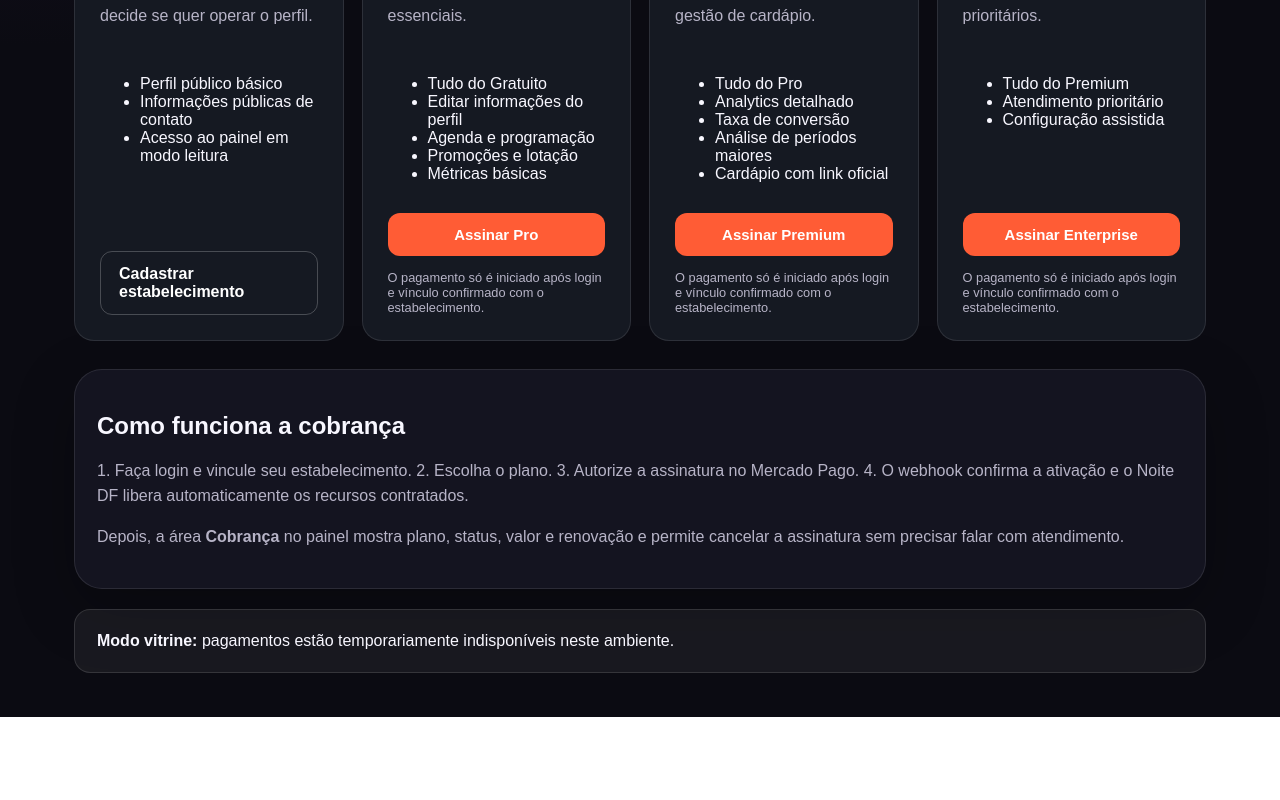
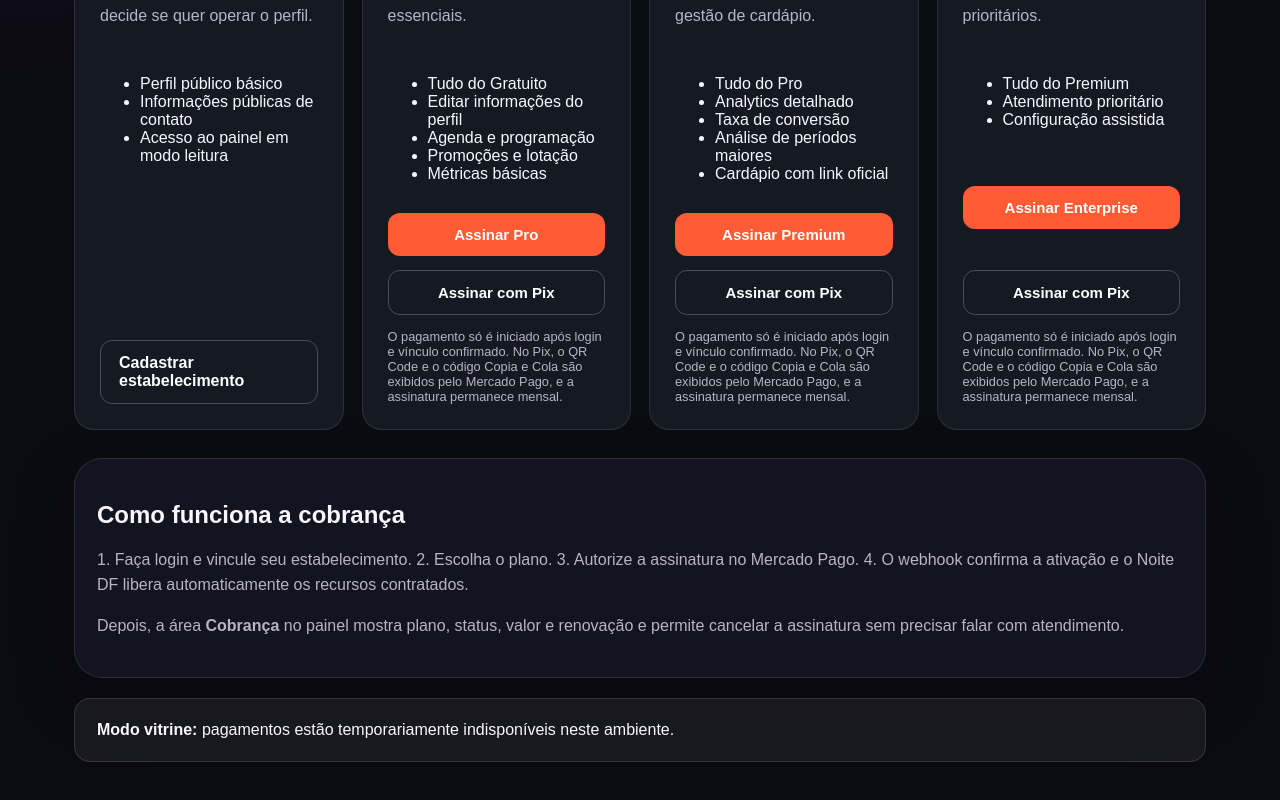
Before and after one commit to leonardodutrards-del/noite-df, a Next.js app: page /planos in a window 1280 px wide. Shown: the part 872-1672 px from the top of the page. Before the commit the page ends 1589 px from the top, so only its background shows below. Built offline with nearby package versions, Linux system fonts and the light colour scheme; no server answers.

Commit message:
feat: adicionar opção de assinatura com Pix

```diff
--- a/components/PlanList.tsx
+++ b/components/PlanList.tsx
@@ -29,7 +29,7 @@ export function PlanList({ plans, paymentsEnabled, showcaseMode, trialEnabled, t
       const response = await fetch('/api/parceiro/trial', {
         method: 'POST',
         headers: { 'content-type': 'application/json' },
-        body: JSON.stringify({ planId }),
+        body: JSON.stringify({ planId, paymentMethod }),
       });
       const payload = await response.json().catch(() => ({}));
 
@@ -55,7 +55,7 @@ export function PlanList({ plans, paymentsEnabled, showcaseMode, trialEnabled, t
     }
   }
 
-  async function handleSubscribe(planId: string) {
+  async function handleSubscribe(planId: string, paymentMethod: 'mercado_pago' | 'pix' = 'mercado_pago') {
     setError(null);
     if (!paymentsEnabled || showcaseMode) {
       setError('Pagamentos indisponíveis no momento.');
@@ -84,7 +84,7 @@ export function PlanList({ plans, paymentsEnabled, showcaseMode, trialEnabled, t
         return;
       }
 
-      track('subscription_checkout', { planId });
+      track('subscription_checkout', { planId, paymentMethod });
       window.location.assign(payload.initPoint);
     } catch {
       setError('Não foi possível iniciar a assinatura. Tente novamente mais tarde.');
@@ -135,8 +135,16 @@ export function PlanList({ plans, paymentsEnabled, showcaseMode, trialEnabled, t
                   >
                     {paymentLoading ? 'Abrindo Mercado Pago…' : `Assinar ${plan.name}`}
                   </button>
+                  <button
+                    className="button ghost"
+                    type="button"
+                    disabled={!paymentsEnabled || showcaseMode || Boolean(loadingPlan)}
+                    onClick={() => void handleSubscribe(plan.id, 'pix')}
+                  >
+                    {paymentLoading ? 'Abrindo checkout…' : 'Assinar com Pix'}
+                  </button>
                   <small style={{ color: 'var(--muted)' }}>
-                    O pagamento só é iniciado após login e vínculo confirmado com o estabelecimento.
+                    O pagamento só é iniciado após login e vínculo confirmado. No Pix, o QR Code e o código Copia e Cola são exibidos pelo Mercado Pago, e a assinatura permanece mensal.
                   </small>
                 </>
               )}
```
